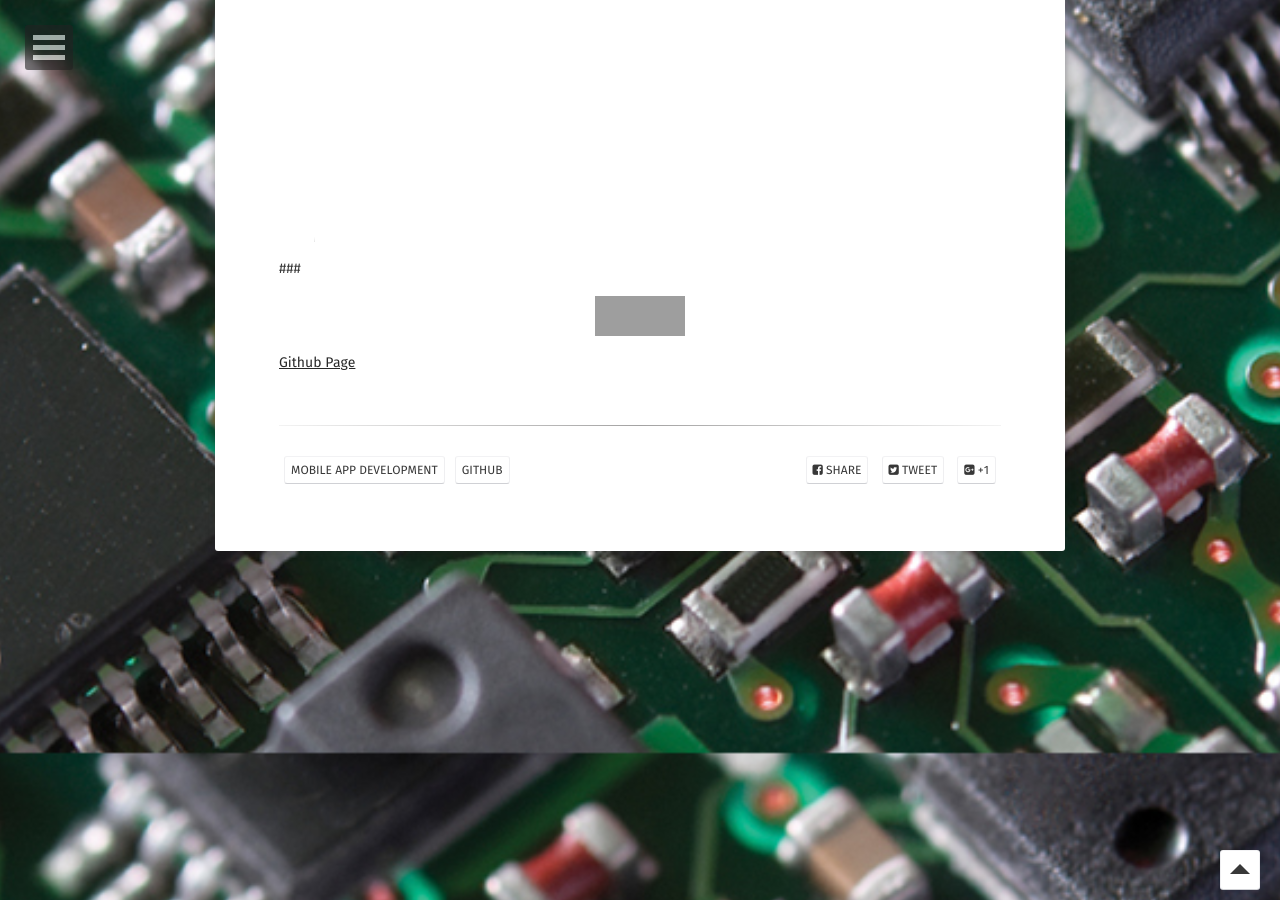
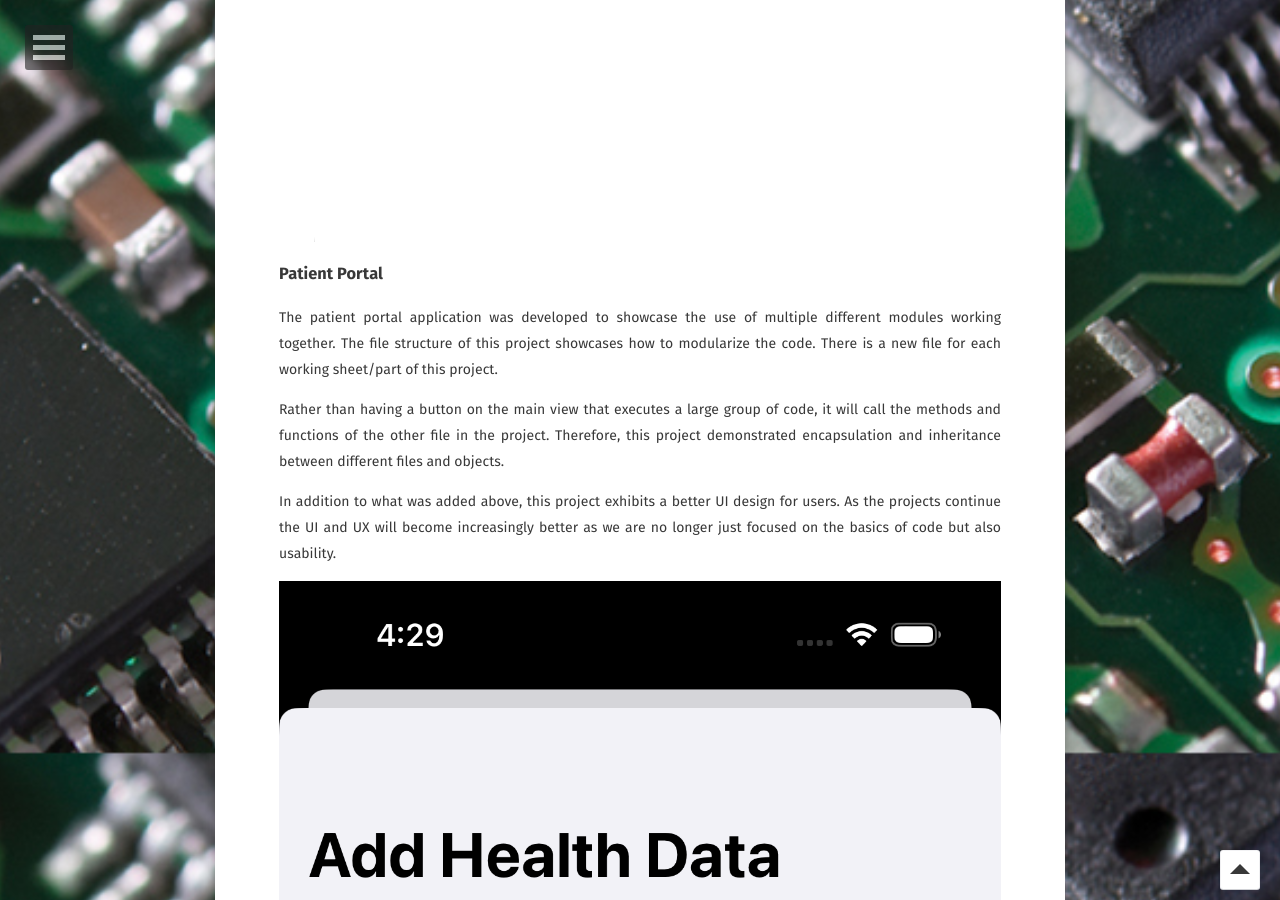
Before and after one commit to Markay12/MarkInfo-Projects, a Jekyll site: the page built from _posts/2023-01-24-swiftprogramming.md, in a window 1280 px wide and 900 px high, scrolled down 2847 px. Built offline with Jekyll 4.4.1, drawn with Linux system fonts in a browser that asks for light colours; some web fonts are replaced; some of the changed text lies outside the part shown; grey boxes are pictures that could not be loaded.

Commit message:
Completed Patient Portal Project

```diff
--- a/_posts/2023-01-24-swiftprogramming.md
+++ b/_posts/2023-01-24-swiftprogramming.md
@@ -58,7 +58,23 @@ This app takes users SSN, Name, and Age. This information is then stored using C
 
 <img src="/assets/img/swift_apps/patientInfoScreenshot.png" alt="Patient Information UI Image" width="200" height="300">
 
-###
+### Patient Portal
+
+The patient portal application was developed to showcase the use of multiple different modules working together. The file structure of this project showcases how to modularize the code. There is a new file for each working sheet/part of this project.
+
+Rather than having a button on the main view that executes a large group of code, it will call the methods and functions of the other file in the project. Therefore, this project demonstrated encapsulation and inheritance between different files and objects.
+
+In addition to what was added above, this project exhibits a better UI design for users. As the projects continue the UI and UX will become increasingly better as we are no longer just focused on the basics of code but also usability.
+
+
+<img src="/assets/img/swift_apps/PatientPortal_AddHealth.png" alt="Patient Information UI Image" width="234" height="506.4">
+<img src="/assets/img/swift_apps/PatientPortal_MainView.png" alt="Patient Information UI Image" width="234" height="506.4">
+
+<img src="/assets/img/swift_apps/PatientPortal_CheckHealth.png" alt="Patient Information UI Image" width="234" height="506.4">
+
+The above three images showcase the main workings of the application. The user is able to add information about their health each morning and it will be added to their log.
+
+As the user inputs information it will be checked to see whether or not they are in a healthy range for their body. This is where the check is made and will alert the user if their health readings are not good.
 
 
 ![Github Commits](https://img.shields.io/github/last-commit/Markay12/SwiftProgramming-Introduction?color=orange&label=Last%20Commit&style=plastic)
```
Also changed, not shown: other parts of _posts/2023-01-24-swiftprogramming.md (+1 -1 lines), assets/img/swift_apps/PatientPortal_AddHealth.png (added), assets/img/swift_apps/PatientPortal_CheckHealth.png (added), assets/img/swift_apps/PatientPortal_MainView.png (added).
